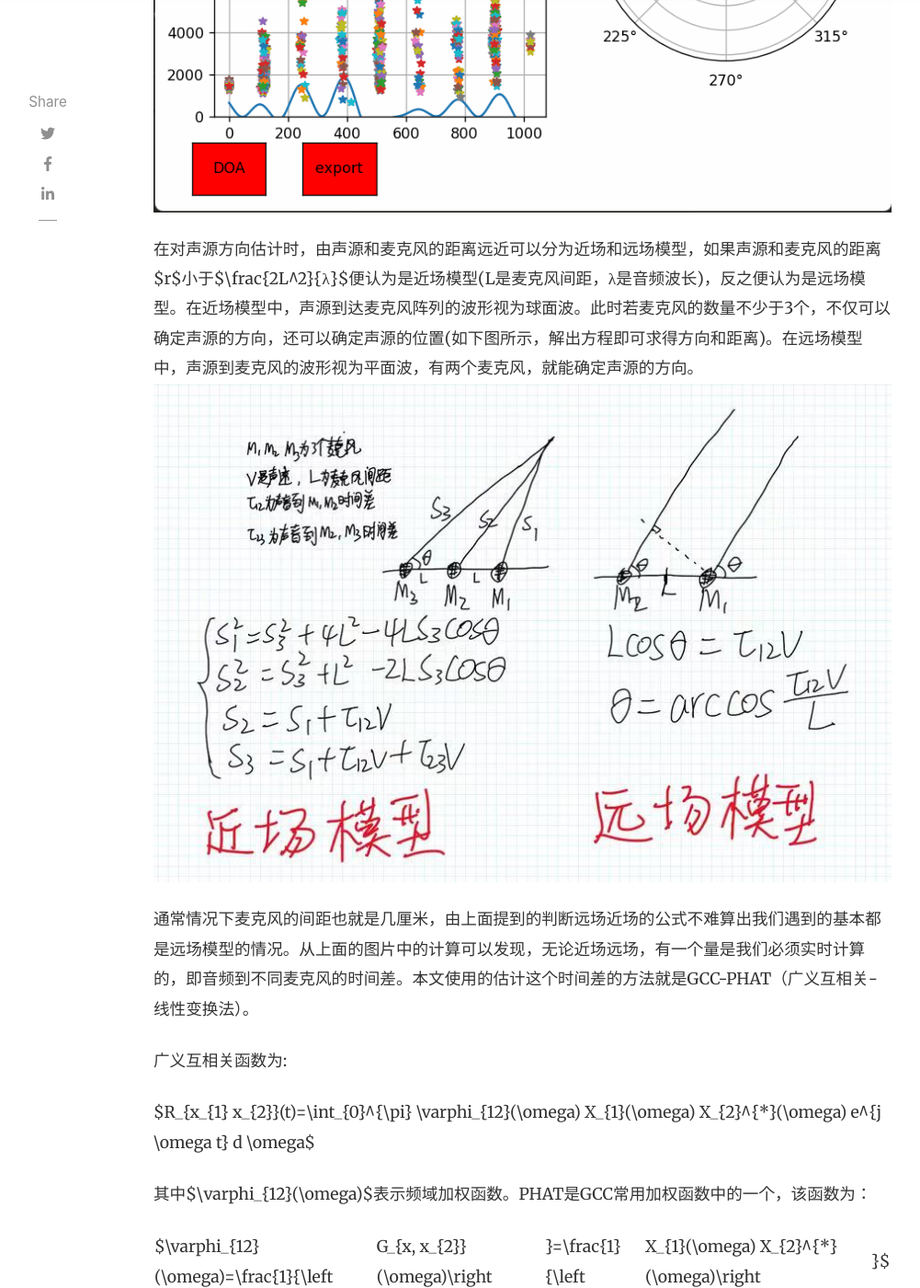
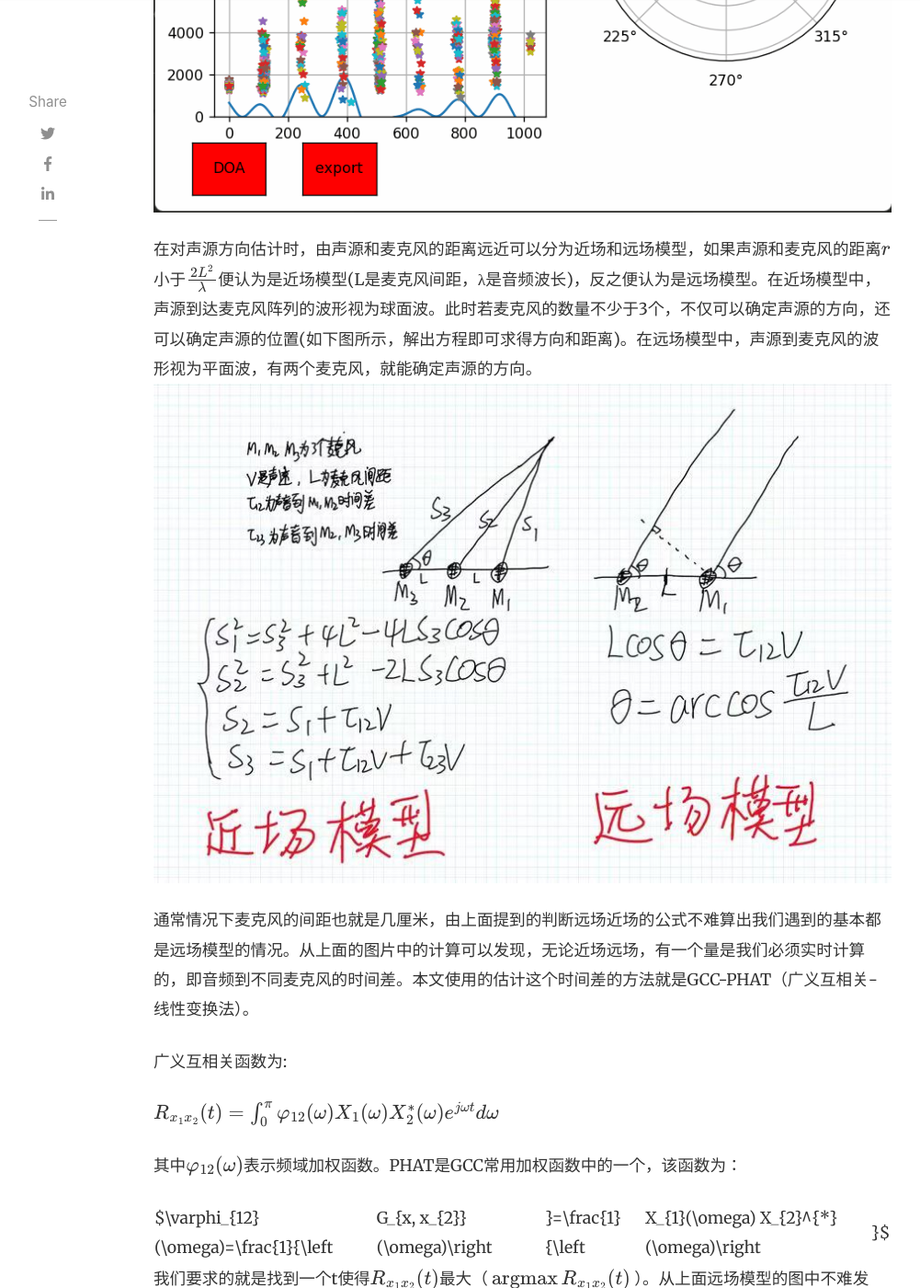
Before and after one commit to ZhixingXu/zhixingxu.github.io, a Jekyll site: the page built from _posts/2022-06-30-gcc_phat.md, in a window 1280 px wide and 1400 px high, scrolled down 1715 px. Shown: the whole window at 92% size, without its empty margins (118-1119 px from the left). Built offline with Jekyll 4.4.1, drawn with Linux system fonts in a browser that asks for light colours; nearby versions of some CDN libraries; formulas are drawn with MathJax 3; comment, search, counter and statistics services are not loaded; part of the change alters nothing that is shown; some of the changed text lies outside the part shown.

```diff
--- a/_posts/2022-06-30-gcc_phat.md
+++ b/_posts/2022-06-30-gcc_phat.md
@@ -5,6 +5,7 @@ author: shuai
 categories: [ DOA,GCC,PHAT ]
 featured: true
 image: assets/images/doa_cover.png
+inline_tex: true
 rating: 4.5
 ---
 
```
